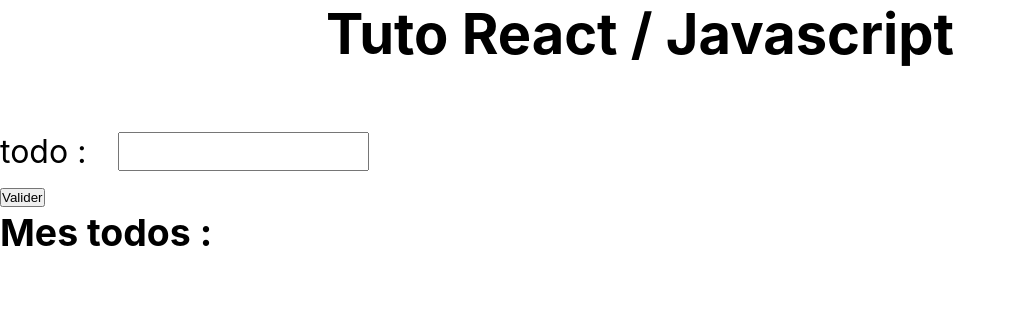
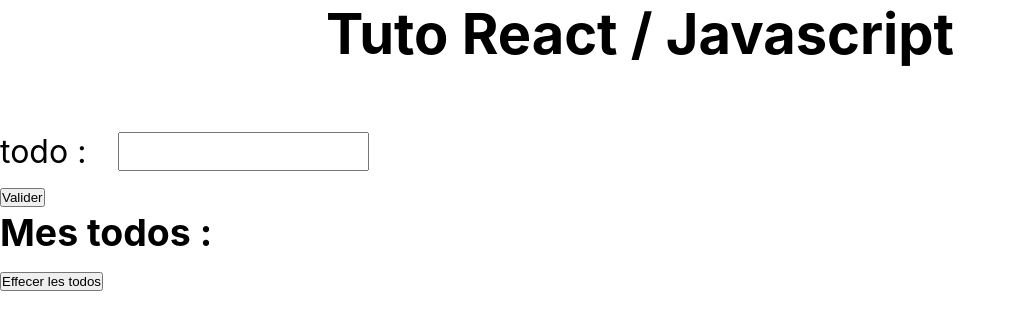
Before and after one commit to PierreRogier/IMIE-React, a React (Create React App) app: page / in a window 1280 px wide. Shown: the top 330 px of the page, without its empty margins (0-1016 px from the left). Built offline with nearby package versions, Linux system fonts and the light colour scheme.

Commit message:
clear all todos

```diff
--- a/src/Examples/Les Formulaires/Example1/index.js
+++ b/src/Examples/Les Formulaires/Example1/index.js
@@ -39,6 +39,7 @@
 						return <p key={index}>{todo}</p>;
 					})}
 			</div>
+			<button onClick={() => setTodos([])}>Effecer les todos</button>
 		</div>
 	);
 };
```
